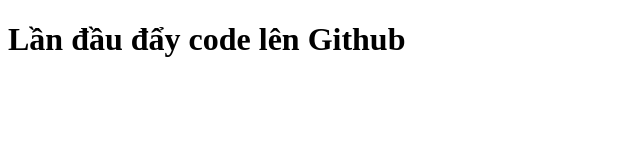
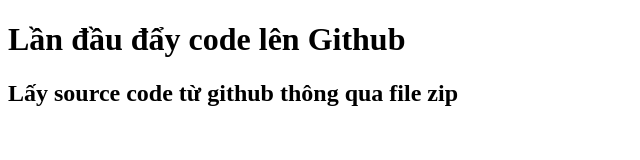
Before and after one commit to Phat3861-hub/BC76_DemoGit, a plain HTML site: page index.html in a window 1280 px wide. Shown: the whole page, without its empty margins (0-640 px from the left). Drawn offline with Linux system fonts and the light colour scheme.

Commit message:
vừa download code từ github

```diff
--- a/index.html
+++ b/index.html
@@ -9,6 +9,7 @@
 
 <body>
     <h1>Lần đầu đẩy code lên Github</h1>
+    <h2>Lấy source code từ github thông qua file zip</h2>
 </body>
 
 </html>
```
